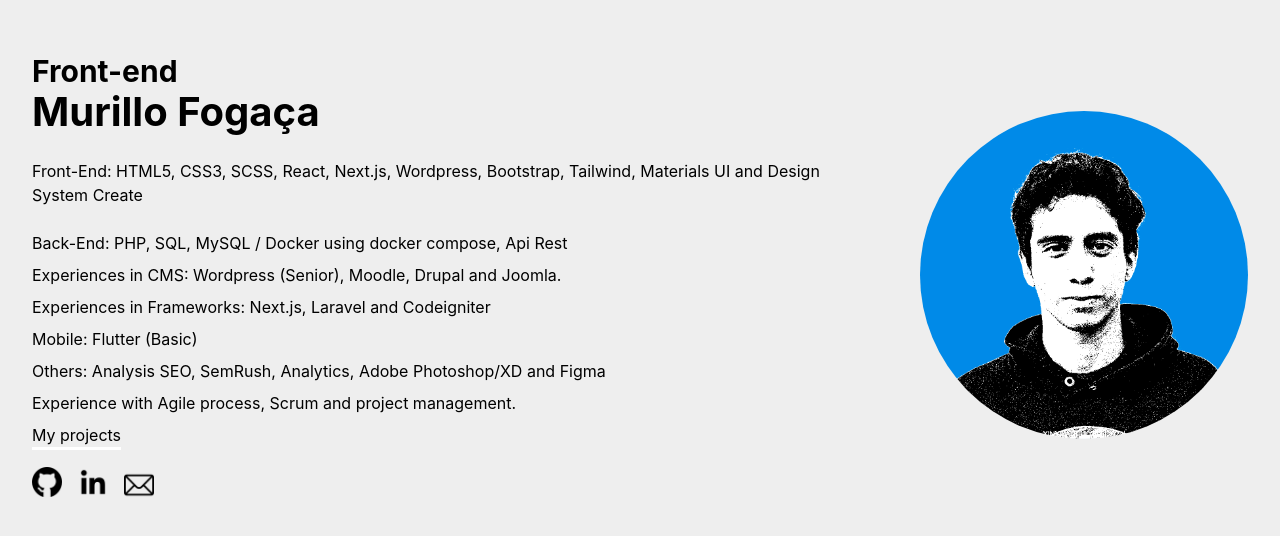
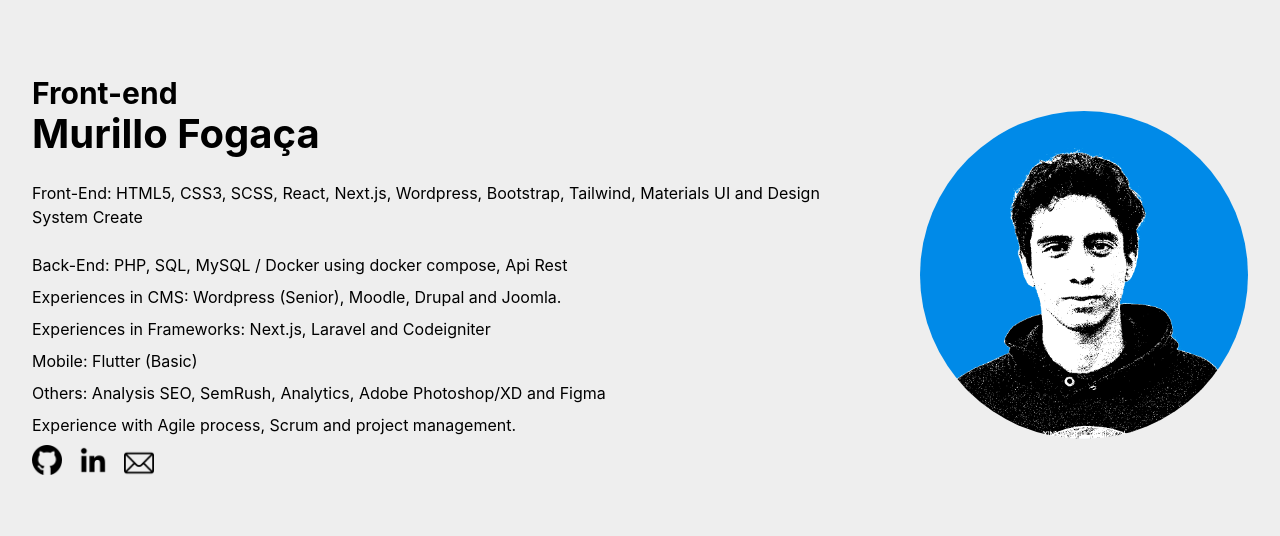
Before and after one commit to Murilloxfogaca/xmurillox, a Next.js app: page / in a window 1280 px wide. Shown: the part 122-658 px from the top of the page. Built offline with nearby package versions, Linux system fonts and the light colour scheme.

Commit message:
:bugfix: temporary

```diff
--- a/src/pages/index.tsx
+++ b/src/pages/index.tsx
@@ -50,11 +50,6 @@
               <p className="my-2">
                 Experience with Agile process, Scrum and project management.
               </p>
-              <p className="mt-2 mb-5">
-                <Link href="/projects">
-                  <a className={styles.link}>My projects</a>
-                </Link>
-              </p>
               <Link href="https://github.com/Murilloxfogaca">
                 <a className="mt-4 mr-2" target="_blank">
                   <Image
```
